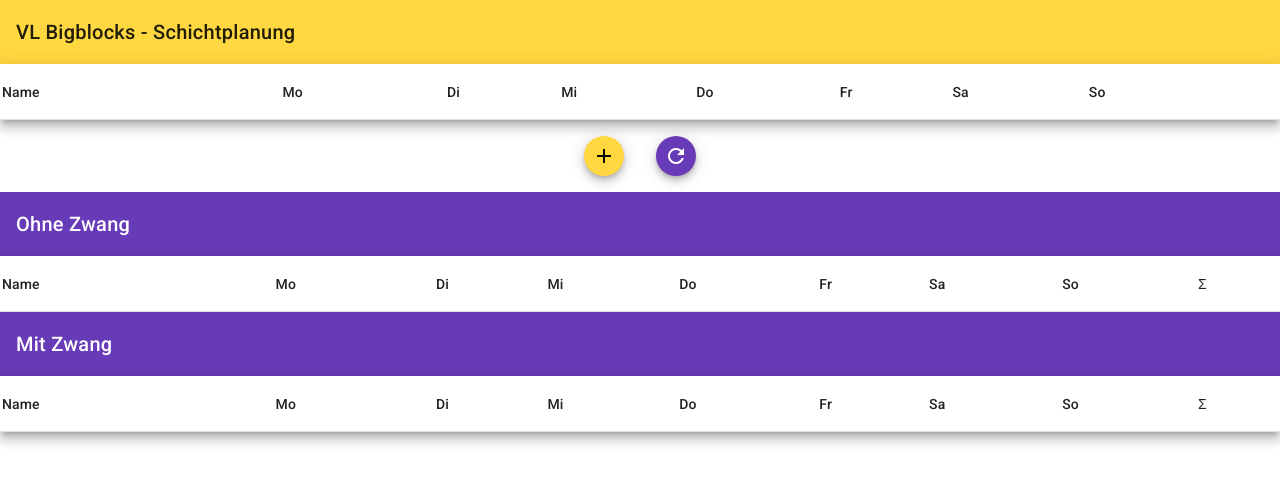
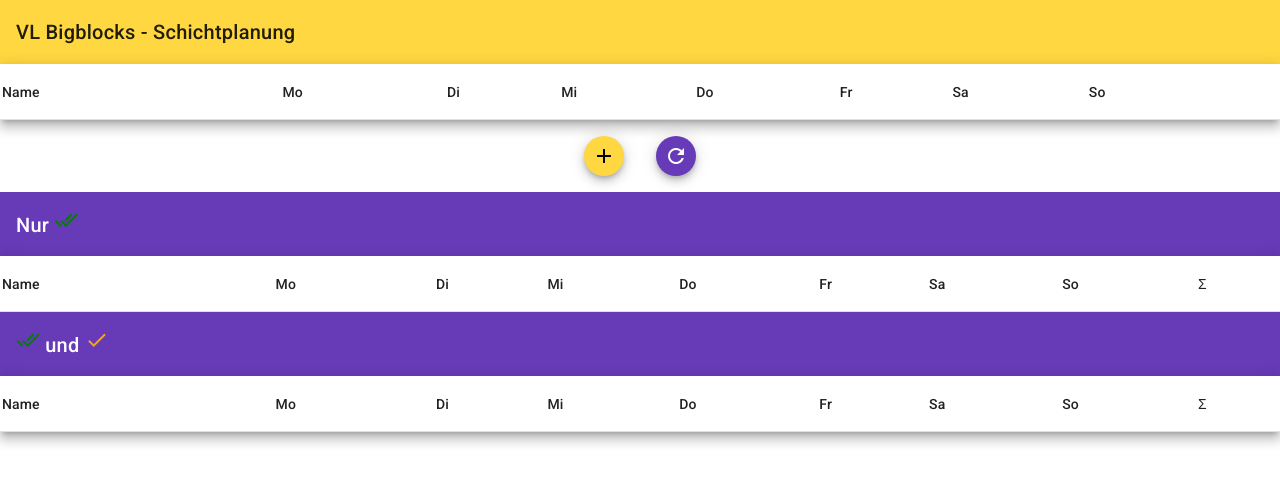
Before and after one commit to TiloHeidasch/vlbb, an Angular app: page / in a window 1280 px wide. Shown: the top 484 px of the page. Built offline with nearby package versions, Linux system fonts and the light colour scheme.

Commit message:
Removes Zwang from html

```diff
--- a/src/app/app.component.html
+++ b/src/app/app.component.html
@@ -69,7 +69,7 @@
         </button>
 </div>
 <mat-toolbar color="primary">
-<span>Ohne Zwang</span>
+<span>Nur <mat-icon style="color: green;">done_all</mat-icon></span>
 </mat-toolbar>
 <table #planTable mat-table [dataSource]="dataSource" class="mat-elevation-z8">
 
@@ -123,7 +123,7 @@
   <tr mat-row *matRowDef="let row; columns: schichtDisplayedColumns;"></tr>
 </table>
 <mat-toolbar color="primary">
-<span>Mit Zwang</span>
+<span><mat-icon style="color: green;">done_all</mat-icon> und <mat-icon style="color: orange;">done</mat-icon></span>
 </mat-toolbar>
 <table #planZwangTable mat-table [dataSource]="dataSource" class="mat-elevation-z8">
 
```
